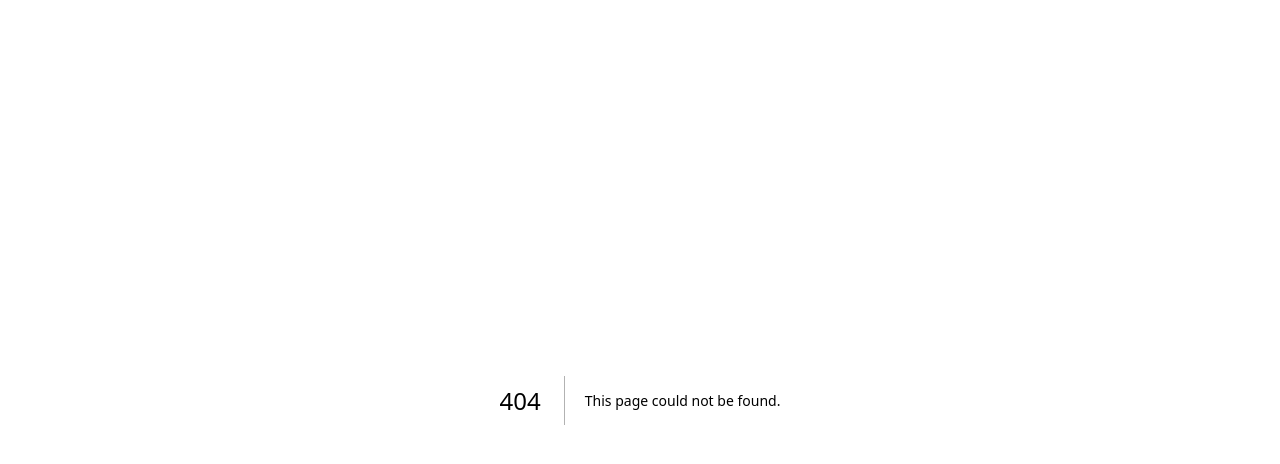
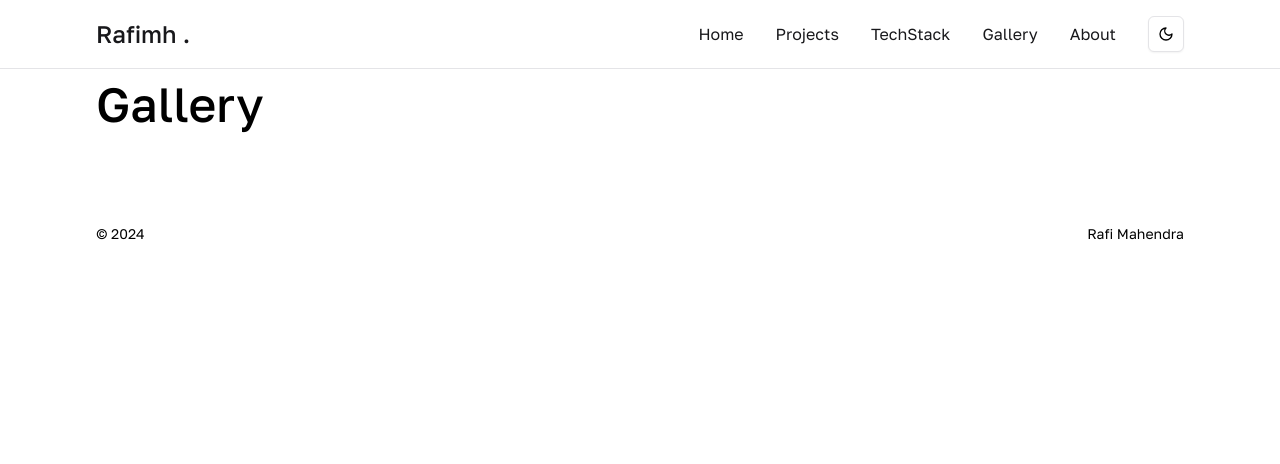
Before and after one commit to Komodomo/porto-me, a Next.js app: page /gallery in a window 1280 px wide. Before the commit this address had no page. Shown: the top 464 px of the page. Built offline with nearby package versions, Linux system fonts and the light colour scheme.

Commit message:
Add page
and scrollbar

```diff
--- /dev/null
+++ b/src/app/about/page.tsx
@@ -0,0 +1,22 @@
+import Image from "next/image";
+import Navbar from "@/components/navbar";
+import { Container } from "@/components/container";
+import { Footer } from "@/components/footer";
+
+export default function About() {
+  return (
+    <div className="min-h-screen grid grid-rows-[auto_1fr_auto]">
+      <Navbar />
+      <Container>
+        <main className="flex flex-col gap-12 sm:gap-20 py-8 sm:py-20">
+          <section className="flex flex-col-reverse md:flex-row items-center justify-between gap-8 px-4 sm:px-0">
+            <div className="flex-1 space-y-4 text-center md:text-left">
+              <h1 className="text-3xl sm:text-4xl md:text-5xl font-bold">About</h1>
+            </div>
+          </section>
+        </main>
+        <Footer />
+      </Container>
+    </div>
+  );
+}
--- /dev/null
+++ b/src/app/gallery/page.tsx
@@ -0,0 +1,22 @@
+import Image from "next/image";
+import Navbar from "@/components/navbar";
+import { Container } from "@/components/container";
+import { Footer } from "@/components/footer";
+
+export default function Gallery() {
+  return (
+    <div className="min-h-screen grid grid-rows-[auto_1fr_auto]">
+      <Navbar />
+      <Container>
+        <main className="flex flex-col gap-12 sm:gap-20 py-8 sm:py-20">
+          <section className="flex flex-col-reverse md:flex-row items-center justify-between gap-8 px-4 sm:px-0">
+            <div className="flex-1 space-y-4 text-center md:text-left">
+              <h1 className="text-3xl sm:text-4xl md:text-5xl font-bold">Gallery</h1>
+            </div>
+          </section>
+        </main>
+        <Footer />
+      </Container>
+    </div>
+  );
+}
--- a/src/app/globals.css
+++ b/src/app/globals.css
@@ -52,4 +52,34 @@ body {
   :root {
     --radius: 0.5rem;
   }
+
+  /* Custom Scrollbar */
+  ::-webkit-scrollbar {
+    width: 10px;
+  }
+
+  ::-webkit-scrollbar-track {
+    background: #f1f1f1;
+  }
+
+  ::-webkit-scrollbar-thumb {
+    background: #888;
+  }
+
+  ::-webkit-scrollbar-thumb:hover {
+    background: #555;
+  }
+
+  /* Dark mode scrollbar */
+  .dark ::-webkit-scrollbar-track {
+    background: #27272a;
+  }
+
+  .dark ::-webkit-scrollbar-thumb {
+    background: #52525b;
+  }
+
+  .dark ::-webkit-scrollbar-thumb:hover {
+    background: #71717a;
+  }
 }
--- a/src/components/navbar.tsx
+++ b/src/components/navbar.tsx
@@ -1,49 +1,52 @@
 "use client";
 
 import Link from "next/link";
+import { usePathname, useRouter } from "next/navigation";
 import { ModeToggle } from "@/components/toggle-theme";
 import React, { useState } from "react";
 import { DropdownMenu, DropdownMenuTrigger, DropdownMenuContent, DropdownMenuItem } from "@/components/ui/dropdown-menu";
 import { Bars3BottomRightIcon, XMarkIcon } from "@heroicons/react/24/outline";
 import { Container } from "@/components/container";
 
-const scrollToSection = (id: string) => {
-  const element = document.getElementById(id);
-  if (element) {
-    element.scrollIntoView({ behavior: "smooth" });
-  }
-};
-
 const Navbar: React.FC = () => {
   const [isOpen, setIsOpen] = useState(false);
+  const pathname = usePathname();
+  const router = useRouter();
+
+  const handleNavigation = (sectionId: string) => {
+    if (pathname === '/') {
+      const element = document.getElementById(sectionId);
+      element?.scrollIntoView({ behavior: "smooth" });
+    } else {
+      router.push(`/#${sectionId}`);
+    }
+  };
 
   return (
     <nav className="fixed top-0 w-full bg-white dark:bg-zinc-900 z-50 border-b border-zinc-200 dark:border-zinc-800">
       <Container>
         <div className="container mx-auto py-4">
           <div className="flex items-center justify-between">
-            {/* Logo */}
             <Link href="/" className="text-2xl font-bold text-zinc-900 dark:text-zinc-50">
               Rafimh .
             </Link>
-            {/* Desktop Navigation */}
             <div className="hidden md:flex items-center space-x-8">
               <button
-                onClick={() => scrollToSection("home")}
+                onClick={() => handleNavigation("home")}
                 className="relative text-zinc-900 dark:text-zinc-50 hover:no-underline group"
               >
                 Home<span className="absolute -bottom-1 left-0 w-full h-0.5 bg-zinc-900 dark:bg-zinc-50 transform -rotate-4 scale-x-0 transition-transform group-hover:scale-x-100"></span>
                 <span className="absolute -bottom-2.5 left-0 w-full h-0.5 bg-zinc-900 dark:bg-zinc-50 transform -rotate-3 scale-x-0 transition-transform group-hover:scale-x-100 delay-75"></span>
               </button>
               <button
-                onClick={() => scrollToSection("projects")}
+                onClick={() => handleNavigation("projects")}
                 className="relative text-zinc-900 dark:text-zinc-50 hover:no-underline group"
               >
                 Projects<span className="absolute -bottom-1 left-0 w-full h-0.5 bg-zinc-900 dark:bg-zinc-50 transform -rotate-4 scale-x-0 transition-transform group-hover:scale-x-100"></span>
                 <span className="absolute -bottom-2.5 left-0 w-full h-0.5 bg-zinc-900 dark:bg-zinc-50 transform -rotate-3 scale-x-0 transition-transform group-hover:scale-x-100 delay-75"></span>
               </button>
               <button
-                onClick={() => scrollToSection("techstack")}
+                onClick={() => handleNavigation("techstack")}
                 className="relative text-zinc-900 dark:text-zinc-50 hover:no-underline group"
               >
                 TechStack<span className="absolute -bottom-1 left-0 w-full h-0.5 bg-zinc-900 dark:bg-zinc-50 transform -rotate-4 scale-x-0 transition-transform group-hover:scale-x-100"></span>
@@ -66,7 +69,6 @@ const Navbar: React.FC = () => {
               <ModeToggle />
             </div>
 
-
             {/* Mobile Navigation */}
             <div className="md:hidden ml-auto flex items-center gap-2">
               <ModeToggle />
@@ -81,13 +83,13 @@ const Navbar: React.FC = () => {
                   </button>
                 </DropdownMenuTrigger>
                 <DropdownMenuContent align="end" sideOffset={5} className="bg-white dark:bg-zinc-900">
-                  <DropdownMenuItem onClick={() => scrollToSection("home")}>
+                  <DropdownMenuItem onClick={() => handleNavigation("home")}>
                     Home
                   </DropdownMenuItem>
-                  <DropdownMenuItem onClick={() => scrollToSection("projects")}>
+                  <DropdownMenuItem onClick={() => handleNavigation("projects")}>
                     Projects
                   </DropdownMenuItem>
-                  <DropdownMenuItem onClick={() => scrollToSection("techstack")}>
+                  <DropdownMenuItem onClick={() => handleNavigation("techstack")}>
                     TechStack
                   </DropdownMenuItem>
                   <DropdownMenuItem asChild>
```
Also changed, not shown: src/app/fonts/GeistMonoVF.woff (deleted), src/app/fonts/GeistVF.woff (deleted).
